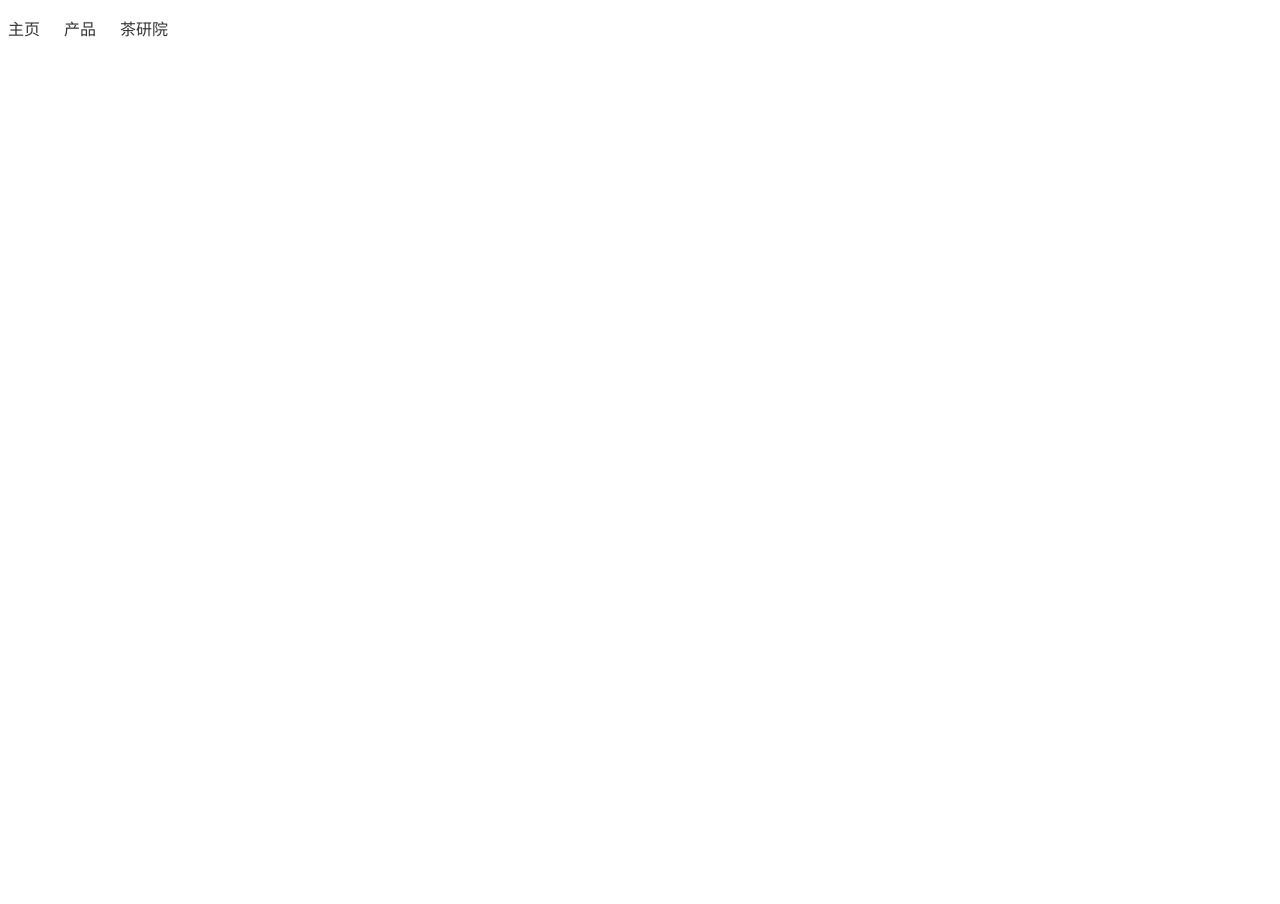
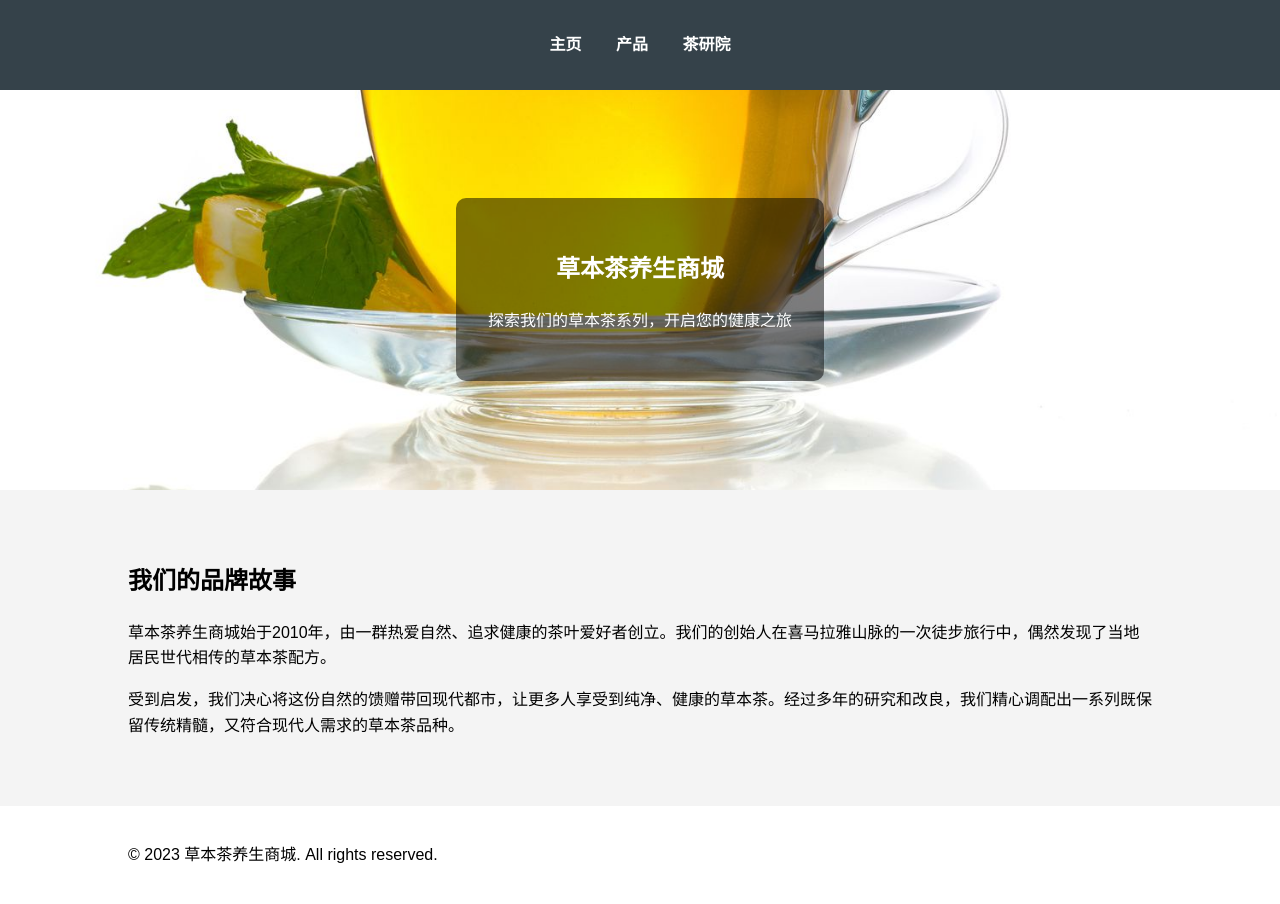
Before and after one commit to KKLUCKY-afk/herbal-tea-shop, a plain HTML site: page index.html in a window 1280 px wide. Before the commit the page ends 800 px from the top, so only its background shows below. Drawn offline with Linux system fonts and the light colour scheme.

Commit message:
Update index.html

```diff
--- a/index.html
+++ b/index.html
@@ -5,18 +5,56 @@
     <meta name="viewport" content="width=device-width, initial-scale=1.0">
     <title>草本茶养生商城</title>
     <style>
-        /* ... 保留之前的样式 ... */
+        body, html {
+            margin: 0;
+            padding: 0;
+            font-family: Arial, sans-serif;
+            line-height: 1.6;
+        }
+        header {
+            background-color: #35424a;
+            color: #ffffff;
+            padding: 1rem 0;
+        }
         nav ul {
             list-style-type: none;
             padding: 0;
+            text-align: center;
         }
         nav ul li {
             display: inline;
-            margin-right: 20px;
+            margin: 0 15px;
         }
         nav ul li a {
+            color: #ffffff;
             text-decoration: none;
-            color: #333;
+            font-weight: bold;
+        }
+        .container {
+            width: 80%;
+            margin: auto;
+            overflow: hidden;
+            padding: 20px 0;
+        }
+        .hero {
+            background-image: url('images/tea-hero.jpg');
+            background-size: cover;
+            background-position: center;
+            height: 400px;
+            display: flex;
+            align-items: center;
+            justify-content: center;
+            text-align: center;
+            color: #ffffff;
+        }
+        .hero-content {
+            background-color: rgba(0, 0, 0, 0.5);
+            padding: 2rem;
+            border-radius: 10px;
+        }
+        .history {
+            background-color: #f4f4f4;
+            padding: 2rem 0;
         }
     </style>
 </head>
@@ -31,8 +69,25 @@
         </nav>
     </header>
 
-    <!-- ... 保留主页内容 ... -->
+    <section class="hero">
+        <div class="hero-content">
+            <h1>草本茶养生商城</h1>
+            <p>探索我们的草本茶系列，开启您的健康之旅</p>
+        </div>
+    </section>
 
-    <!-- ... 保留 footer ... -->
+    <section class="history">
+        <div class="container">
+            <h2>我们的品牌故事</h2>
+            <p>草本茶养生商城始于2010年，由一群热爱自然、追求健康的茶叶爱好者创立。我们的创始人在喜马拉雅山脉的一次徒步旅行中，偶然发现了当地居民世代相传的草本茶配方。</p>
+            <p>受到启发，我们决心将这份自然的馈赠带回现代都市，让更多人享受到纯净、健康的草本茶。经过多年的研究和改良，我们精心调配出一系列既保留传统精髓，又符合现代人需求的草本茶品种。</p>
+        </div>
+    </section>
+
+    <footer>
+        <div class="container">
+            <p>&copy; 2023 草本茶养生商城. All rights reserved.</p>
+        </div>
+    </footer>
 </body>
 </html>
```
